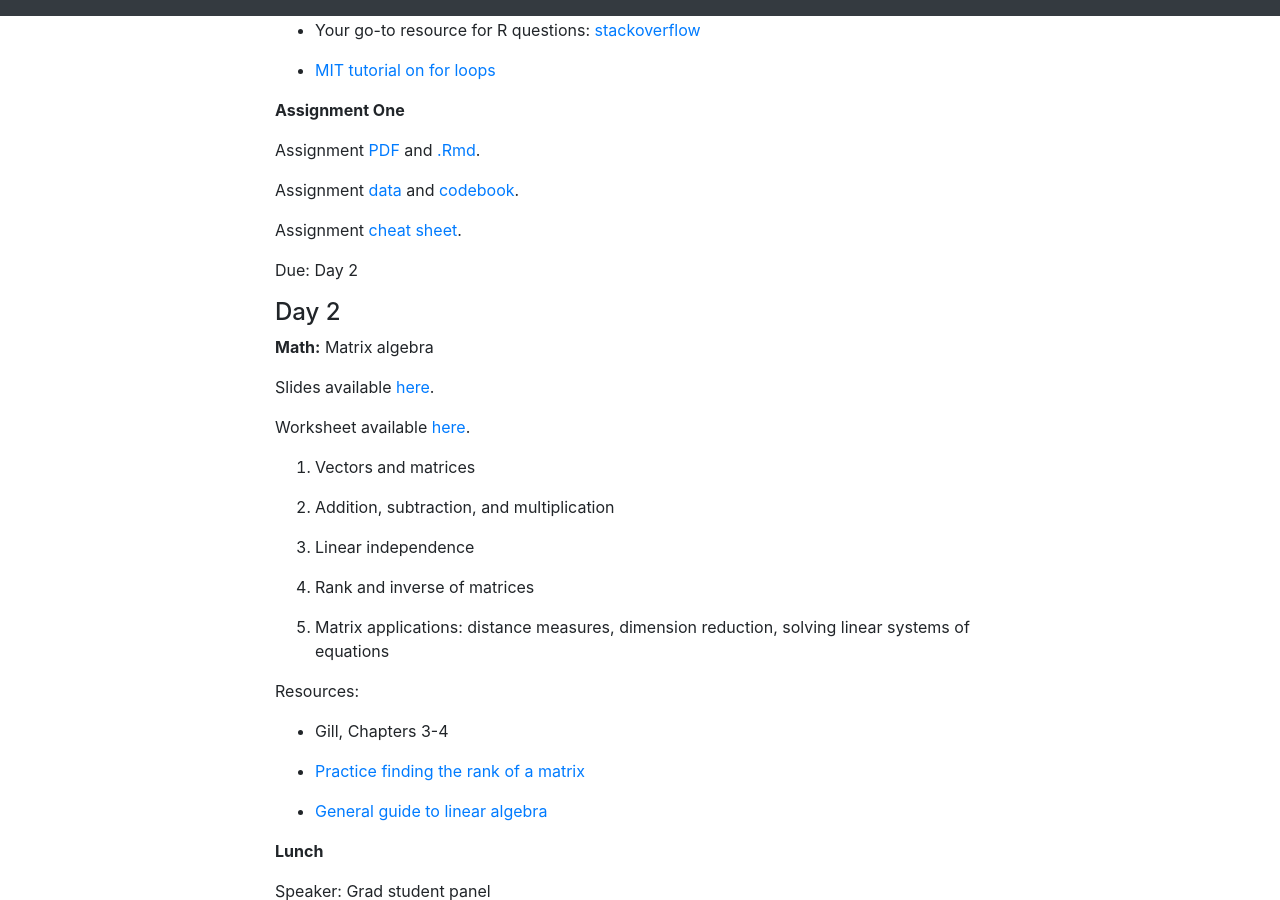
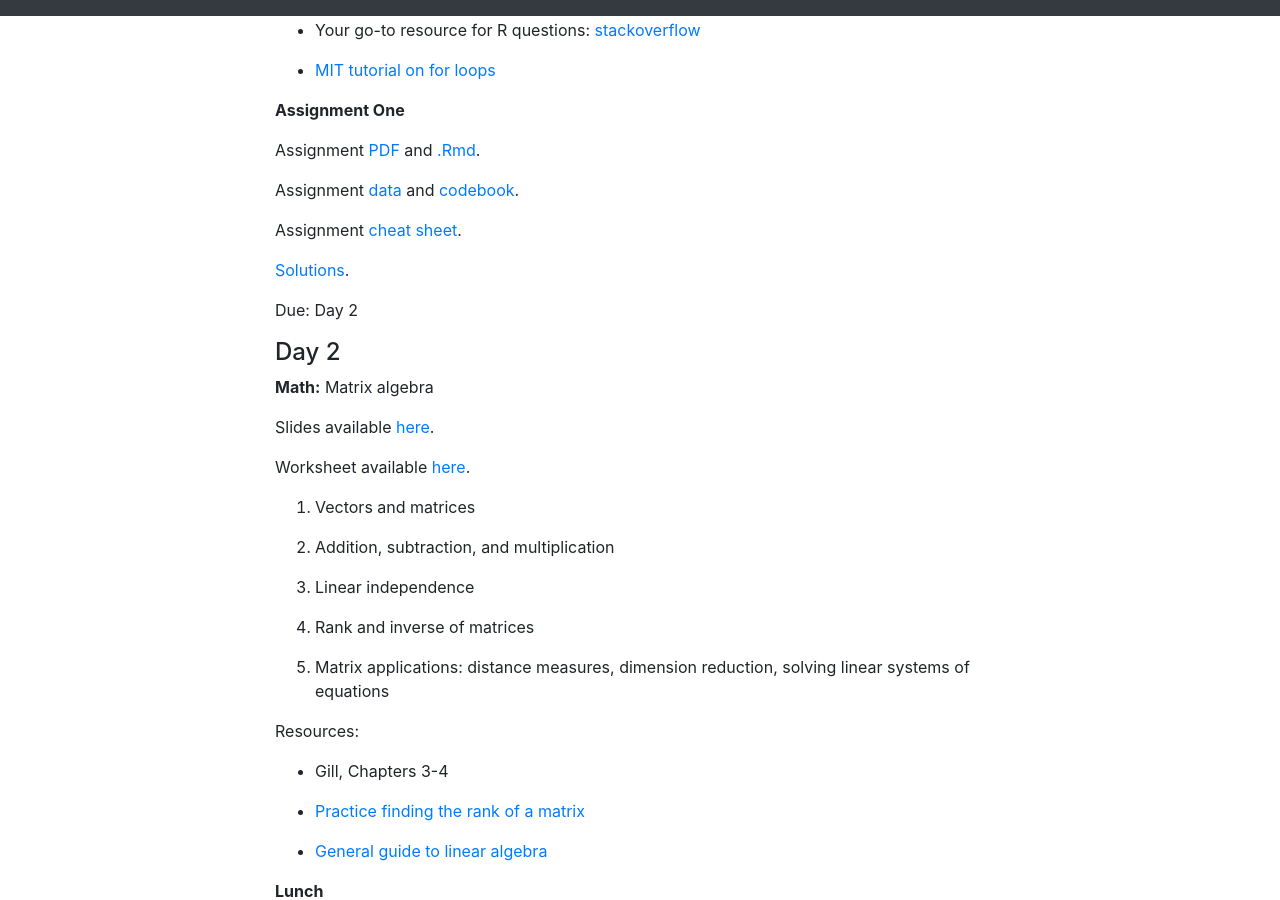
Before and after one commit to bstewart/princeton_methods_camp, a Jekyll site: the page built from camp.md, in a window 1280 px wide and 900 px high, scrolled down 971 px. Built offline with Jekyll 4.4.1, drawn with Linux system fonts in a browser that asks for light colours; our own code applies the rules of GitHub Pages for plain Markdown files.

Commit message:
linked assignment one solutions

```diff
--- a/camp.md
+++ b/camp.md
@@ -53,6 +53,8 @@ Assignment [PDF](download/day1/2019_Day_1_Assignment_.pdf) and [.Rmd](download/d
 Assignment [data](download/day1/anespilot16.csv) and [codebook](download/day1/anes_pilot_2016_CodebookUserGuide.pdf).
 
 Assignment [cheat sheet](download//day1/2019_Day_1_Bonus_Content.pdf).
+
+[Solutions](download/day1/2019_Day_1_Assignment_Solutions.pdf).
 
 Due: Day 2
 
```
